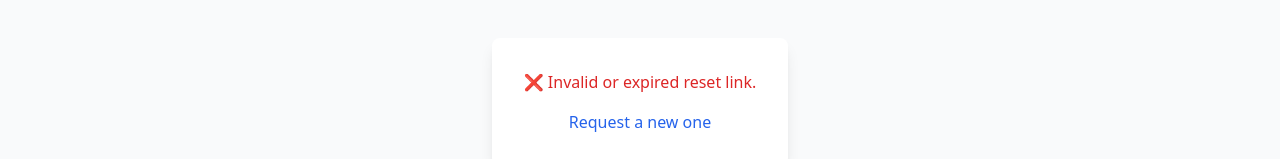
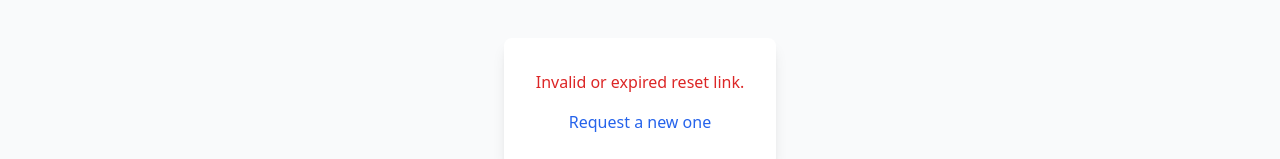
Before and after one commit to ChaplinTechnogies/website, a Next.js app: page /reset-password in a window 1280 px wide. Shown: the part 380-539 px from the top of the page. Built offline with nearby package versions, Linux system fonts and the light colour scheme; no server answers; the database is empty.

Commit message:
Fix: reslving the search parms error

```diff
--- a/app/reset-password/page.tsx
+++ b/app/reset-password/page.tsx
@@ -1,10 +1,10 @@
 "use client";
 
-import { useState, useEffect } from "react";
+import { useState, useEffect, Suspense } from "react";
 import { useSearchParams, useRouter } from "next/navigation";
 import { toast } from "sonner";
 
-export default function ResetPasswordPage() {
+function ResetPasswordForm() {
   const searchParams = useSearchParams();
   const router = useRouter();
 
@@ -82,7 +82,7 @@ export default function ResetPasswordPage() {
     return (
       <div className="flex min-h-screen items-center justify-center bg-gray-50 p-6">
         <div className="bg-white p-8 rounded-lg shadow-lg text-center max-w-md">
-          <p className="text-red-600 font-medium">❌ Invalid or expired reset link.</p>
+          <p className="text-red-600 font-medium">Invalid or expired reset link.</p>
           <a href="/admin/forgot-password" className="text-blue-600 mt-4 block">
             Request a new one
           </a>
@@ -128,3 +128,15 @@ export default function ResetPasswordPage() {
     </div>
   );
 }
+
+export default function ResetPasswordPage() {
+  return (
+    <Suspense fallback={
+      <div className="flex min-h-screen items-center justify-center bg-gray-50">
+        <p className="text-gray-600">Loading...</p>
+      </div>
+    }>
+      <ResetPasswordForm />
+    </Suspense>
+  );
+}
```
